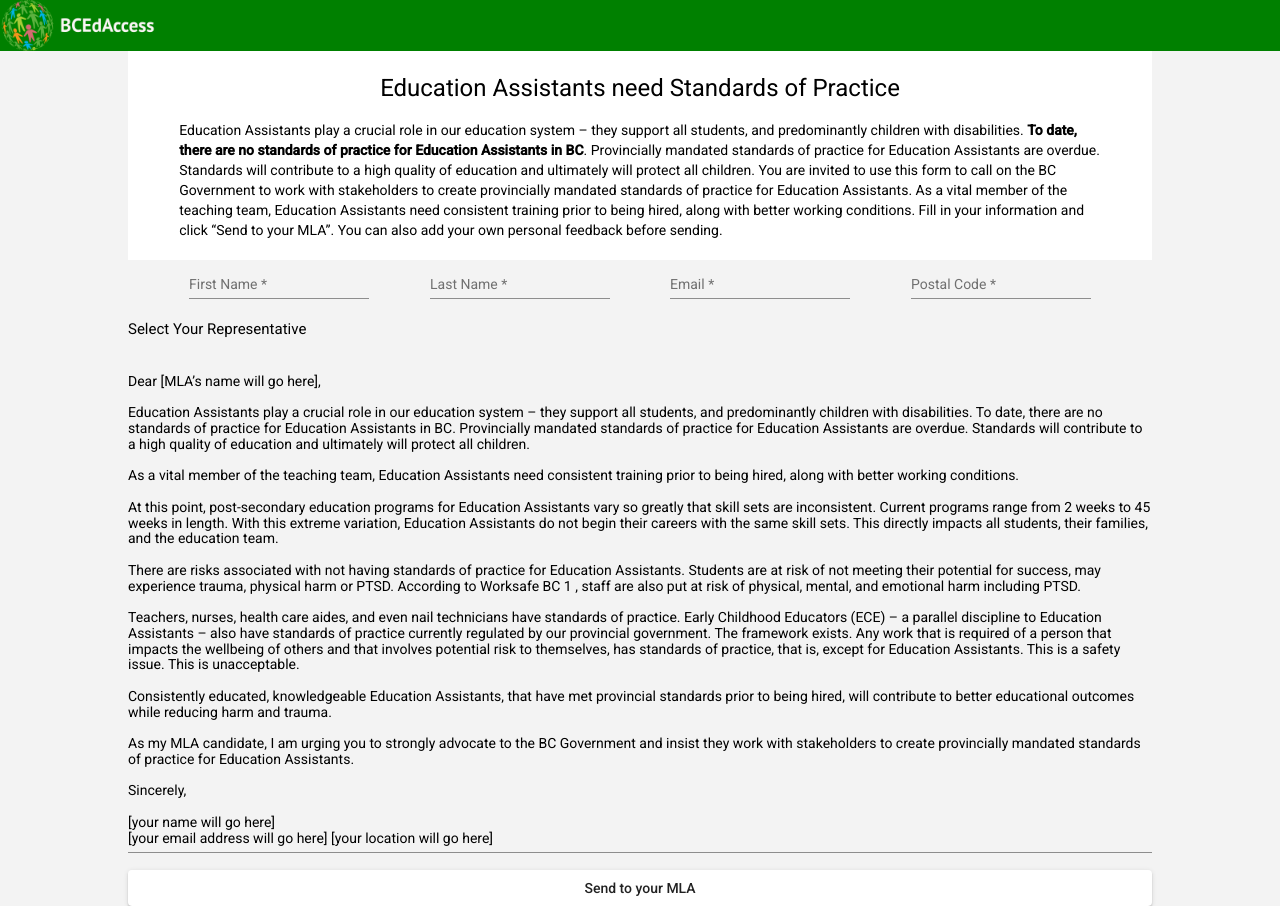
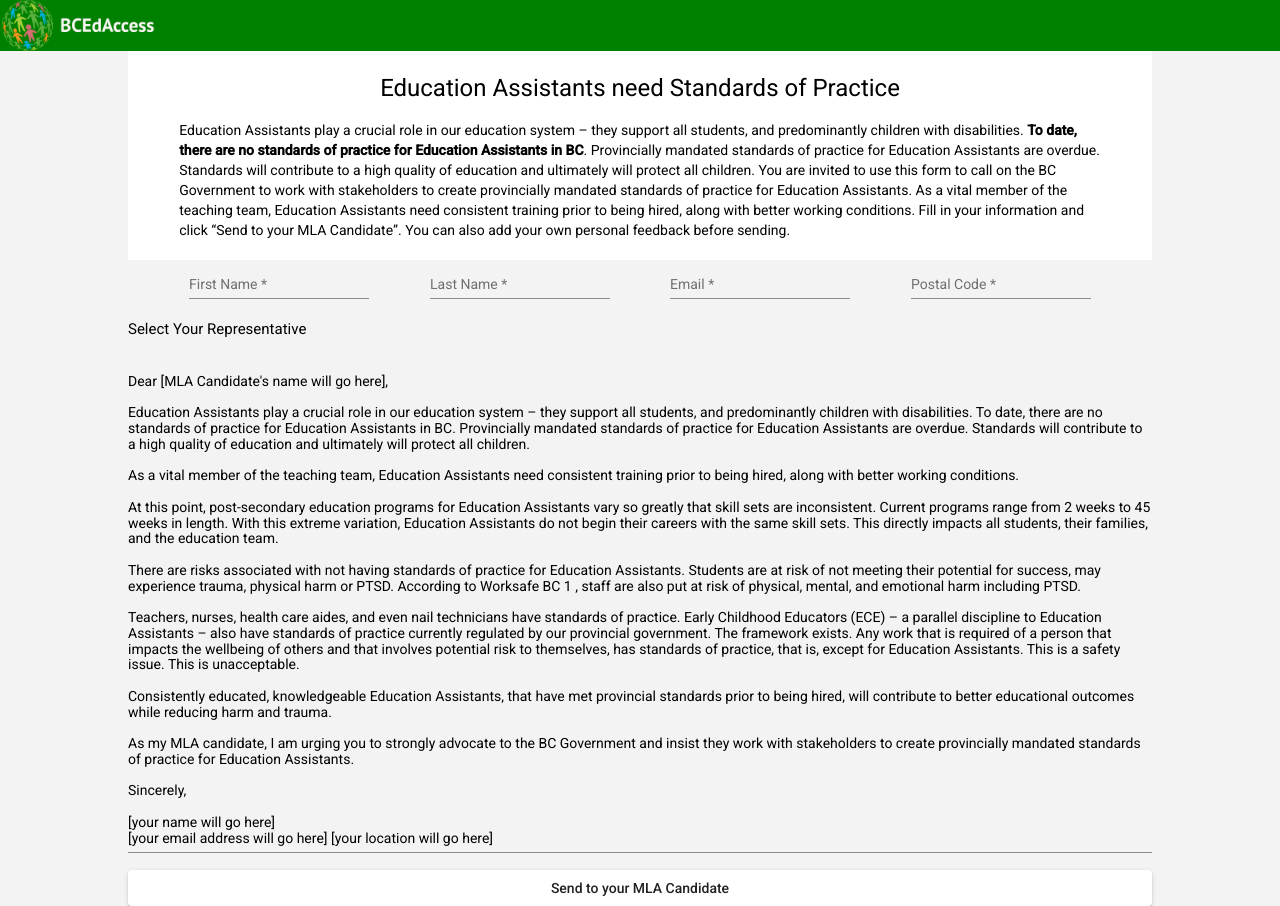
Before and after one commit to bcedaccess/MLA-Letter-Generator, an Angular app: page / in a window 1280 px wide. Built offline with nearby package versions, Linux system fonts and the light colour scheme.

Commit message:
Changed text data for candidates

```diff
--- a/src/app/components/lettertext.ts
+++ b/src/app/components/lettertext.ts
@@ -1,6 +1,6 @@
 export class LetterText {
 
-  public static text: string = 'Dear [MLA’s name will go here],\n\n' +
+  public static text: string = 'Dear [MLA Candidate\'s name will go here],\n\n' +
     'Education Assistants play a crucial role in our education system – they support all students, and ' +
     'predominantly children with disabilities. To date, there are no standards of practice for Education ' +
     'Assistants in BC. Provincially mandated standards of practice for Education Assistants are overdue. ' +
--- a/src/app/components/submitbutton/submitbutton.component.html
+++ b/src/app/components/submitbutton/submitbutton.component.html
@@ -1 +1 @@
-<button mat-raised-button (click)="onClick($event)" style = "width: 100%" *ngIf="!event">Send to your MLA</button>
+<button mat-raised-button (click)="onClick($event)" style = "width: 100%" *ngIf="!event">Send to your MLA Candidate</button>
--- a/src/app/components/submitbutton/submitbutton.component.ts
+++ b/src/app/components/submitbutton/submitbutton.component.ts
@@ -15,7 +15,7 @@ export class SubmitbuttonComponent implements OnInit, AfterViewInit {
   firstNameMark = '[your name will go here]';
   emailNameMark = '[your email address will go here]';
   pcMark = '[your location will go here]';
-  mpNameMark = '[MLA’s name will go here]';
+  mpNameMark = '[MLA Candidate\'s name will go here]';
   @Output() eventEmitter = new EventEmitter<Event>();
   @Input() inputsFormGroup: InputcontainerComponent;
   @Input() event: Event;
--- a/src/app/components/textbox/textbox.component.ts
+++ b/src/app/components/textbox/textbox.component.ts
@@ -17,7 +17,7 @@ export class TextboxComponent implements OnInit {
     'You are invited to use this form to call on the BC Government to work with stakeholders to ' +
     'create provincially mandated standards of practice for Education Assistants. As a vital member ' +
     'of the teaching team, Education Assistants need consistent training prior to being hired, along ' +
-    'with better working conditions. Fill in your information and click “Send to your MLA”. You can ' +
+    'with better working conditions. Fill in your information and click “Send to your MLA Candidate”. You can ' +
     'also add your own personal feedback before sending.';
   @Input() event: Event;
   constructor() { }
```
